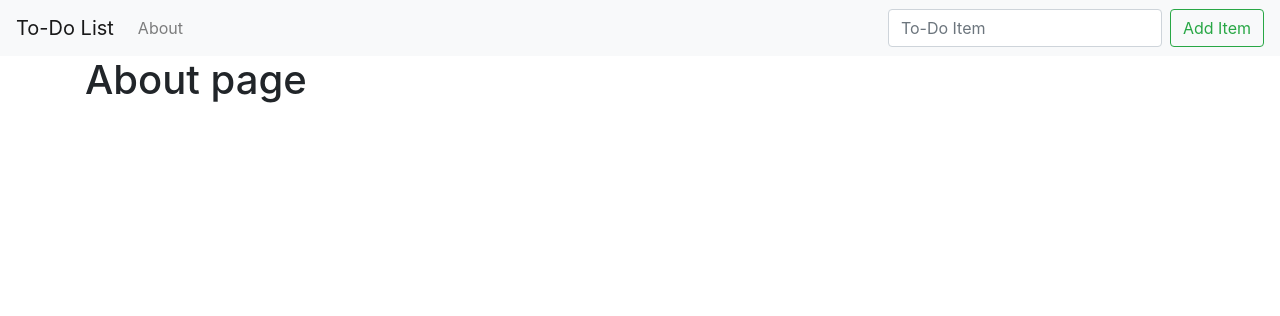
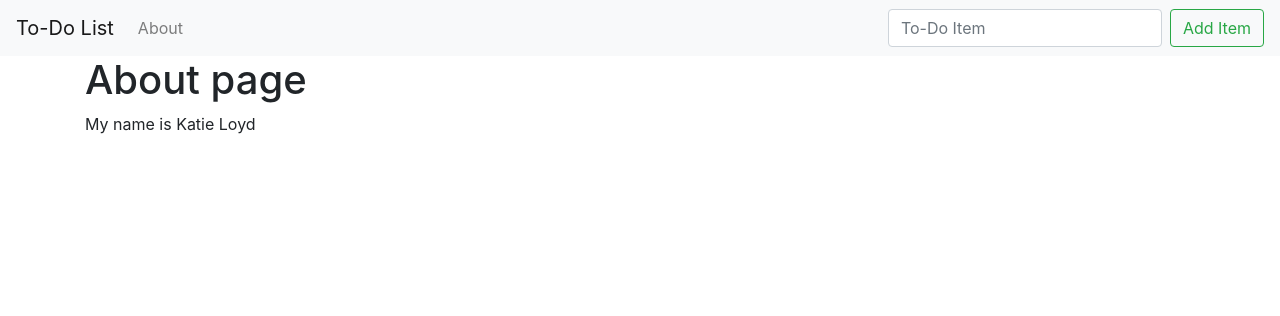
Before and after one commit to kcamloyd/django-todo, a Django app: page /about/ in a window 1280 px wide. Shown: the top 316 px of the page. Run offline with Django 3.2, Linux system fonts and the light colour scheme; some libraries are stand-ins or nearby versions.

Commit message:
Add name variable to about view

```diff
--- a/todo_list/templates/about.html
+++ b/todo_list/templates/about.html
@@ -4,4 +4,5 @@
 
 {% block content %}
 <h1>About page</h1>
+<p>My name is {{ first_name }} {{ last_name }}</p>
 {% endblock %}
--- a/todo_list/views.py
+++ b/todo_list/views.py
@@ -4,4 +4,5 @@ def home(request):
     return render(request, 'home.html', {})
 
 def about(request):
-    return render(request, 'about.html', {})
+    context = {'first_name': 'Katie', 'last_name': 'Loyd'}
+    return render(request, 'about.html', context)
```
